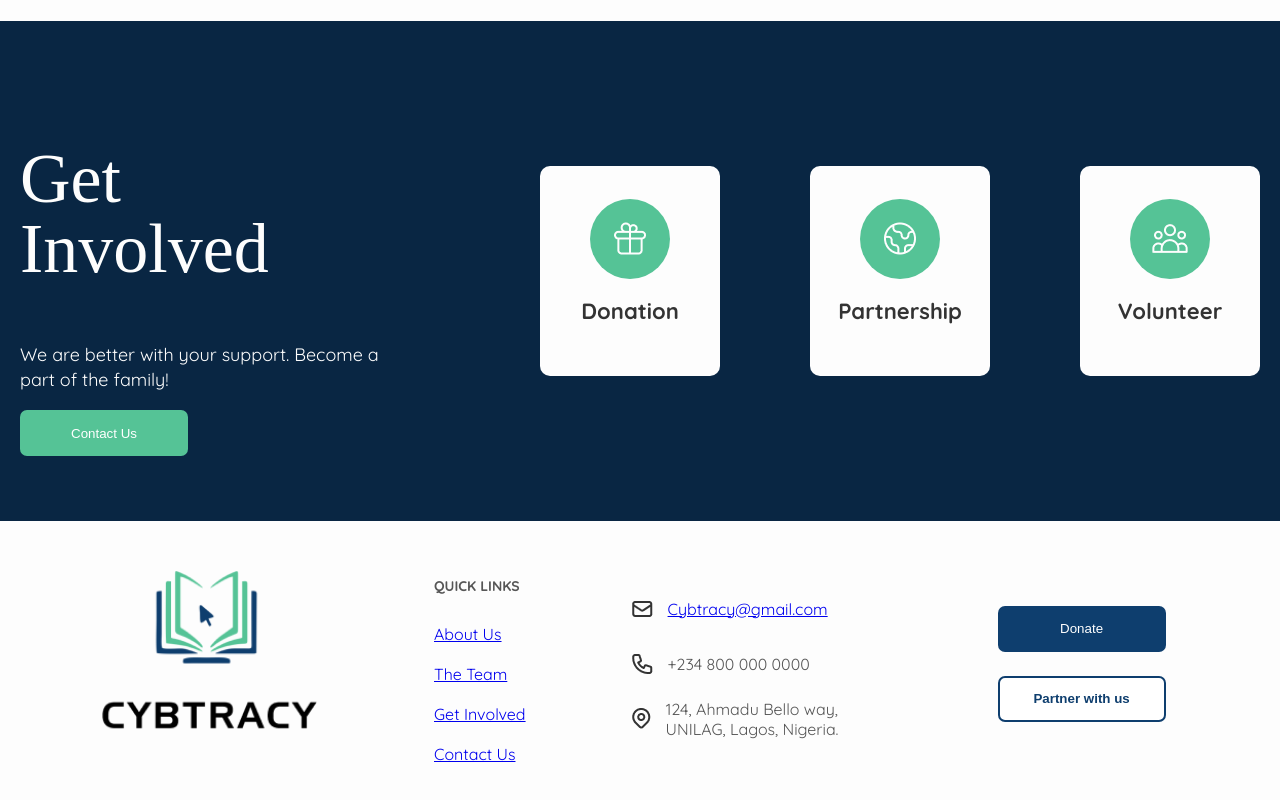
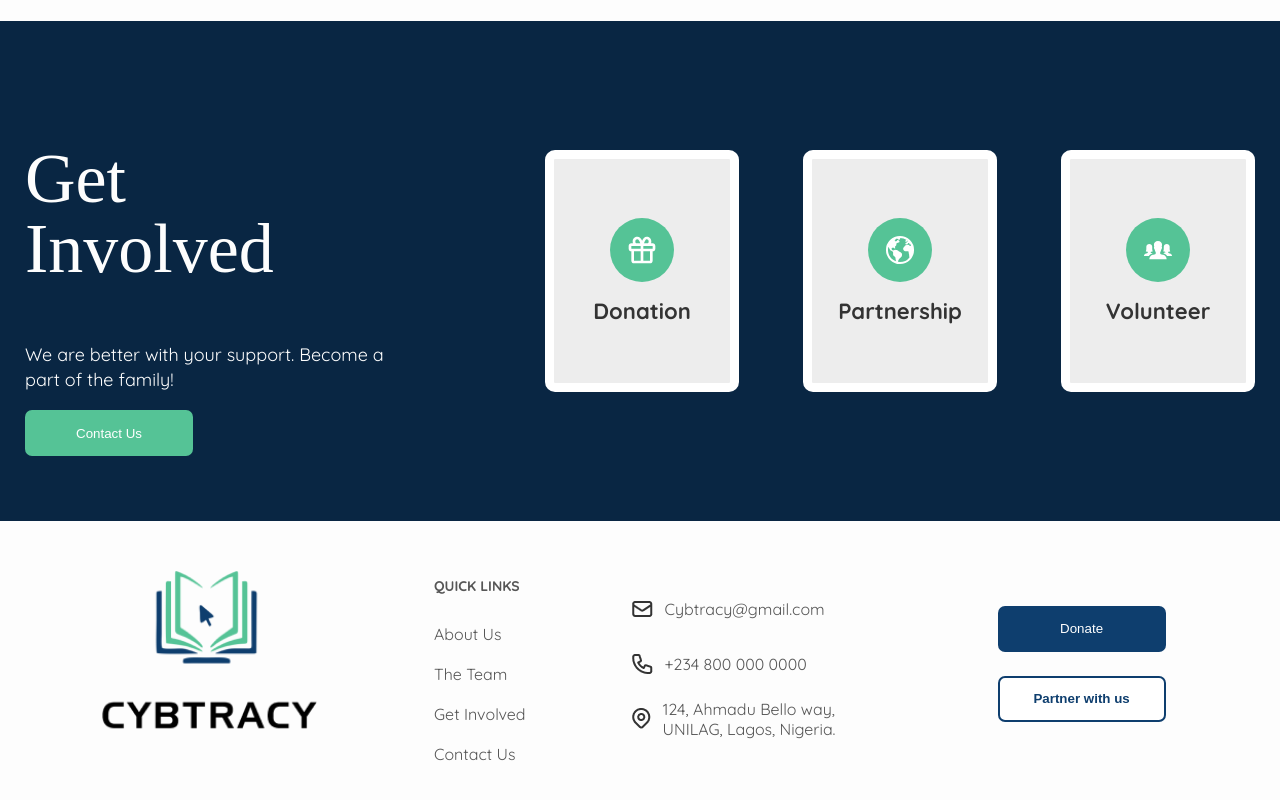
Before and after one commit to NkamaWilliams/cybtracy, a Next.js app: page / in a window 1280 px wide. Shown: the part 2640-3440 px from the top of the page. Built offline with nearby package versions, Linux system fonts and the light colour scheme; a web font is replaced by a local one.

Commit message:
Chore: md screen responsive

```diff
--- a/src/Components/GetInvolvedSection.tsx
+++ b/src/Components/GetInvolvedSection.tsx
@@ -1,8 +1,7 @@
-import Image from 'next/image'
-import DonationIcon from '../../public/images/icons/donation-Icon.png'
-import PartnershipIcon from '../../public/images/icons/partnership-icon.png'
-import VolunteerIcon from '../../public/images/icons/volunteer-icon.png'
-
+import '@/Styles/Team.css'
+import {BiGift} from 'react-icons/bi'
+import {IoIosPeople} from 'react-icons/io'
+import {IoEarth} from 'react-icons/io5'
 
 export default function GetInvolvedSection(){
     return (
@@ -12,24 +11,24 @@ export default function GetInvolvedSection(){
                 <p className='header-text text-fdfdfd'>We are better with your support. Become a part of the family!</p>
                 <button className='secondary-btn bg-green'>Contact Us</button>
             </div>
-            <div className='get-involved-card-container'>
-                <div className='get-involved-card-wrapper'>
-                    <div className='get-involved-card'>
-                        <div className='get-involved-icon bg-green'><Image src={DonationIcon} alt='Donation Icon'/></div>
-                        <h2>Donation</h2>
+            <div className="donate">
+                <div className="don">
+                    <div className="svg-con">
+                    <BiGift/>
                     </div>
+                    <div className="svg-text">Donation</div>
                 </div>
-                <div className='get-involved-card-wrapper'>
-                    <div className='get-involved-card'>
-                        <div className='get-involved-icon bg-green'><Image src={PartnershipIcon} alt='Donation Icon'/></div>
-                        <h2>Partnership</h2>
+                <div className="don">
+                    <div className="svg-con">
+                    <IoEarth/>
                     </div>
+                    <div className="svg-text">Partnership</div>
                 </div>
-                <div className='get-involved-card-wrapper'>
-                    <div className='get-involved-card'>
-                        <div className='get-involved-icon bg-green'><Image src={VolunteerIcon} alt='Donation Icon'/></div>
-                        <h2>Volunteer</h2>
+                <div className="don">
+                    <div className="svg-con">
+                    <IoIosPeople/>
                     </div>
+                    <div className="svg-text">Volunteer</div>
                 </div>
             </div>
         </section>
--- a/src/Components/HomeFooter.tsx
+++ b/src/Components/HomeFooter.tsx
@@ -15,14 +15,14 @@ export default function HomeFooter(){
                 <div className='quick-links'>
                     <h3>QUICK LINKS</h3>
                     <div className='quick-links-container'>
-                        <Link href='/about/about'>About Us</Link>
-                        <Link href='/about/team'>The Team</Link>
-                        <Link href='/get-involved/partnership'>Get Involved</Link>
-                        <Link href='contact'>Contact Us</Link>
+                        <Link className='link' href='/about/about'>About Us</Link>
+                        <Link className='link' href='/about/team'>The Team</Link>
+                        <Link className='link' href='/get-involved/partnership'>Get Involved</Link>
+                        <Link className='link' href='contact'>Contact Us</Link>
                     </div>
                 </div>
                 <ul>
-                    <li><Image src={EmailIcon} alt='Email Icon'/><Link href='mailto:Cybtracy@gmail.com'>Cybtracy@gmail.com</Link></li>
+                    <li><Image src={EmailIcon} alt='Email Icon'/><Link className='link' href='mailto:Cybtracy@gmail.com'>Cybtracy@gmail.com</Link></li>
                     <li><Image src={PhoneIcon} alt='Email Icon'/><span>+234 800 000 0000</span></li>
                     <li><Image src={MapIcon} alt='Email Icon'/><span>124, Ahmadu Bello way, UNILAG, Lagos, Nigeria.</span></li>
                 </ul>
--- a/src/Styles/Team.css
+++ b/src/Styles/Team.css
@@ -149,7 +149,6 @@ line-height: 139%; /* 25.02px */
     background-color: #092643;
     padding: 5rem;
     margin-top: 10rem;
-    padding-top: 8rem;
 }
 
 
@@ -215,14 +214,14 @@ line-height: 120%; /* 26.4px */
     display: flex;
     gap: 4rem;
     align-items: center;
-
 }
 
 .get-involved-container{
     display: flex;
-    gap: 10rem;
+    gap: 6rem;
     margin-left: 4rem;
     align-items: center;
+    justify-content: center;
 }
 
 @media(max-width:1300px){
--- a/src/Styles/styles.css
+++ b/src/Styles/styles.css
@@ -202,50 +202,6 @@ section{
     width: 360px;
 }
 
-.get-involved-card-container {
-    display: flex;
-    flex-direction: row;
-    align-items: center;
-    justify-content: center;
-    width: 720px;
-    height: 210px;
-    gap: 90px;
-}
-
-.get-involved-card-wrapper {
-    width: 180px;
-    height: 210px;
-    display: flex;
-    align-items: center;
-    background-color: #FDFDFD;
-    border-radius: 10px;
-}
-
-.get-involved-card {
-    width: 180px;
-    height: 210px;
-    display: flex;
-    flex-direction: column;
-    align-items: center;
-    justify-content: center;
-    /* gap: 5px; */
-}
-
-.get-involved-card > h2 {
-    font-size: 22px;
-    font-weight: 700;
-    color: #333333;
-}
-
-.get-involved-icon {
-    width: 80px;
-    height: 80px;
-    border-radius: 50%;
-    display: flex;
-    align-items: center;
-    justify-content: center;
-}
-
 .text-fdfdfd {
     color: #FDFDFD;
 }
@@ -321,10 +277,15 @@ section{
     font-size: 16px !important;
     display: flex;
     flex-direction: row;
-    gap: 15px;
+    gap: 12px;
     align-items: center;
     height: 35px;
     cursor: pointer;
+}
+
+.link {
+    text-decoration: none;
+    color: #565656;
 }
 
 .btn-group-col {
```
Also changed, not shown: src/app/about/team/page.tsx (+4 -6 lines).
